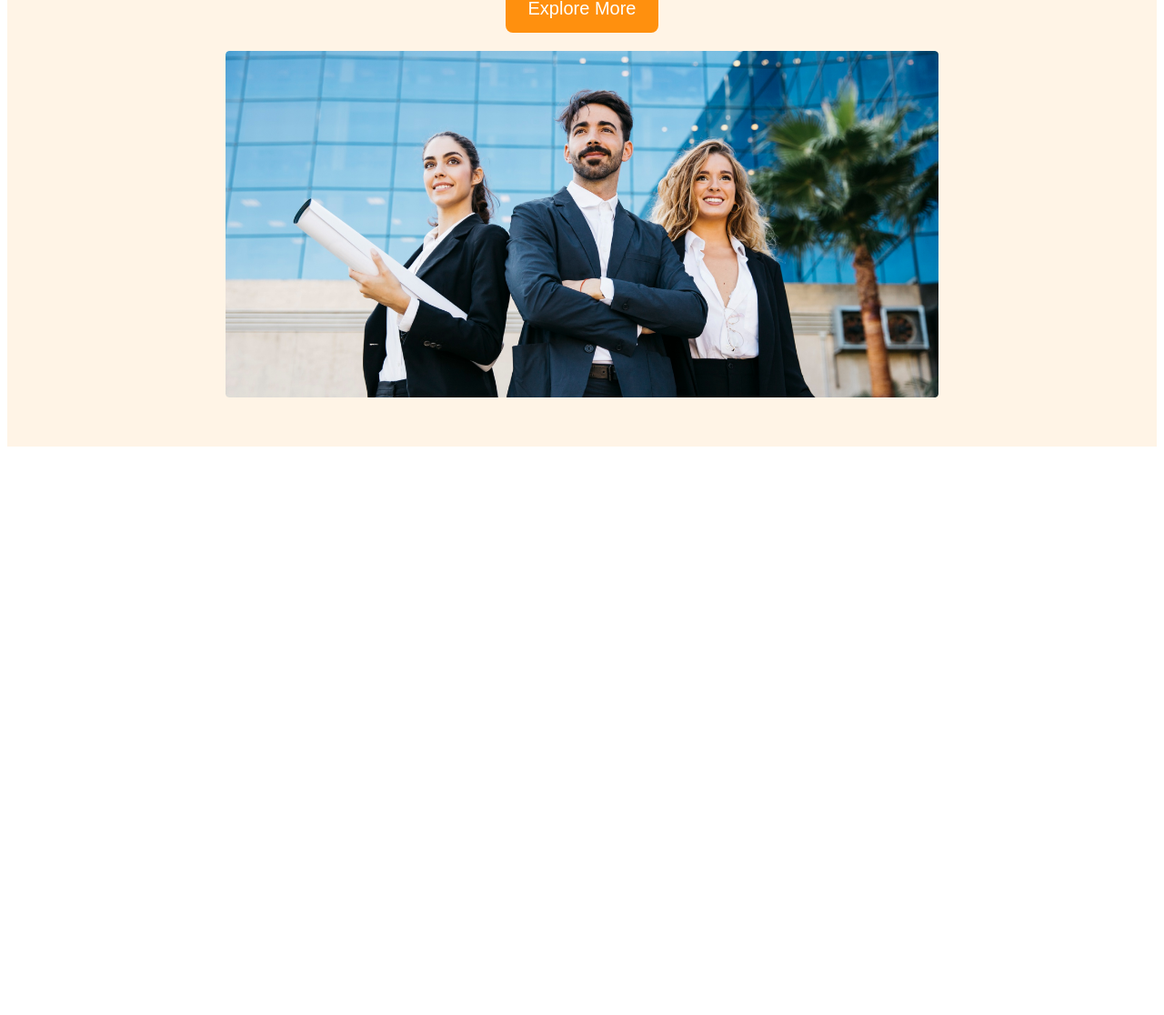
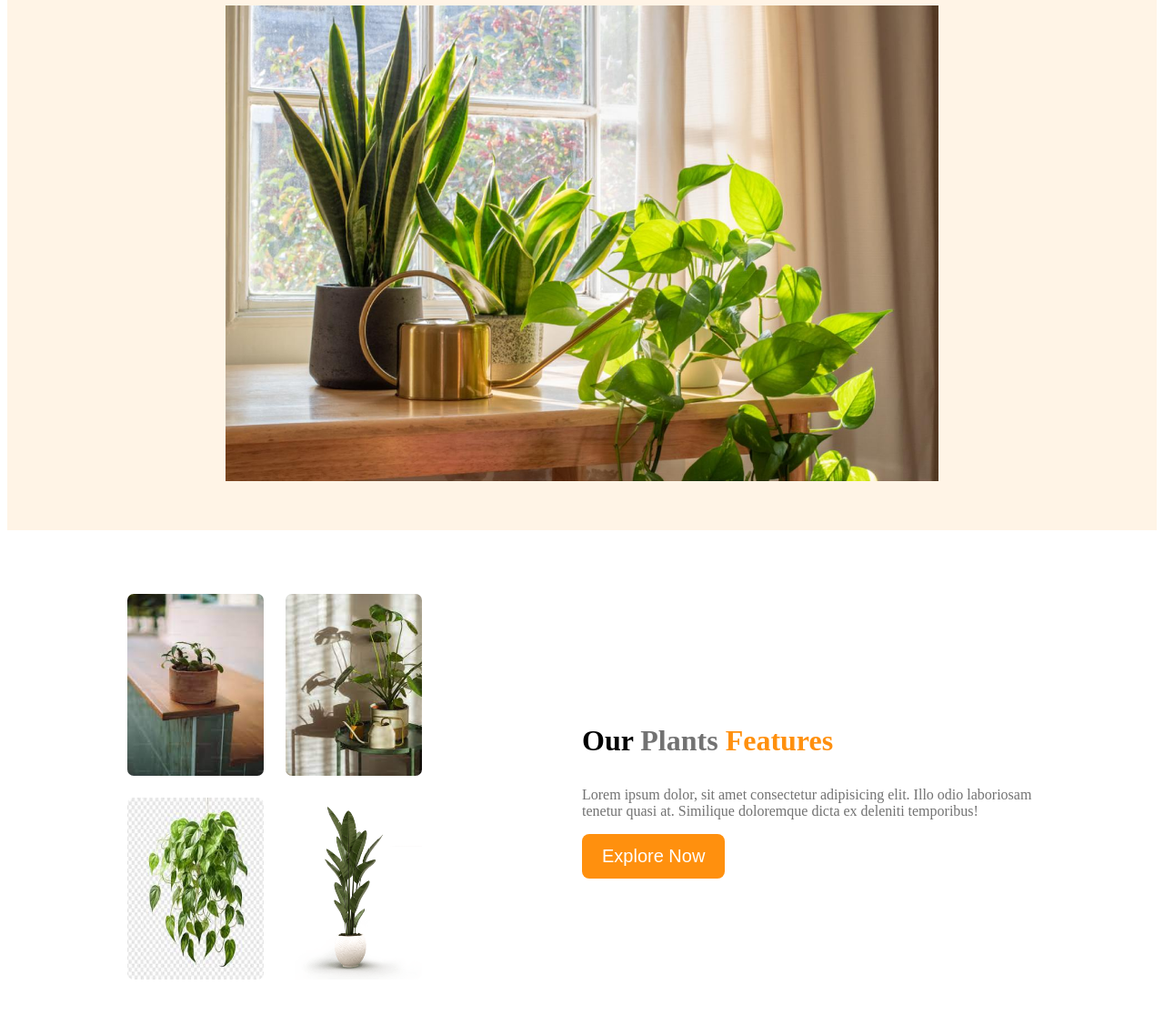
Before and after one commit to SadiaIT21062/g3-arch, a plain HTML site: page index.html in a window 1280 px wide. Shown: the part 352-1468 px from the top of the page at 91% size. Before the commit the page ends 851 px from the top, so only its background shows below. Drawn offline with Linux system fonts and the light colour scheme.

Commit message:
plants features

```diff
--- a/index.html
+++ b/index.html
@@ -9,7 +9,7 @@
 <body>
     <header>
           <nav>
-             <h3 class="nav-title">G3 Architects</h3>
+             <h3 class="nav-title">Indoor Plants</h3>
              <ul>
                 <li><a href="">Home</a></li>
                 <li><a href="">About</a></li>
@@ -19,16 +19,29 @@
           </nav>
           <div class="banner">
               <div class="banner-content">
-                <h1 class="banner-title">Brand New Group of Architects</h1>
+                <h1 class="banner-title">Brand New indoor plants</h1>
                  <p class="banner-description">There are many variations of passages of Lorem Ipsum available, but the majority have suffered alteration in some form, by injected humour, or randomised words which don't look even</p>
                  <button class="btn-primary">Explore More</button>
               </div>
-              <img src="images/banner.png" alt="">
+              <img src="images/banner.jpeg" alt="">
           </div>
     </header>
-
+    <!-- main section -->
     <main>
-
+        <!-- plants section -->
+        <section class="plants-container">
+            <div class="plants-img-container">
+                 <img src="images/plant1.jpg" alt="">
+                 <img src="images/plant2.jpg" alt="">
+                 <img src="images/plant3.jpg" alt="">
+                 <img src="images/plant4.png" alt="">
+            </div>
+            <div class="plants-content">
+                 <h3 class="plants-title">Our <span class="one">Plants</span> <span class="two">Features</span></h3>
+                 <p class="plants-description">Lorem ipsum dolor, sit amet consectetur adipisicing elit. Illo odio laboriosam tenetur quasi at. Similique doloremque dicta ex deleniti temporibus!</p>
+                 <button class="btn-primary">Explore Now</button>
+            </div>
+        </section>
     </main>
 
     <footer>
--- a/styles/arch.css
+++ b/styles/arch.css
@@ -9,7 +9,7 @@ nav{
     align-items:center;
 }
 .nav-title{
-   font-size:2.5rem;
+   font-size:1.6rem;
    font-weight: 700;
    color: #131313;
 }
@@ -42,7 +42,7 @@ nav li{
     color:#FFF;
     font-size: 1.25rem;;
     background: #FF900E;
-    padding:15px 25px;
+    padding:13px 22px;
     cursor:pointer;
     border:0;
 }
@@ -51,21 +51,69 @@ nav li{
     width:100%;
 }
 /* responsive media queries */
+
+
+/* main styles */
+main{
+    max-width:1000px;
+    margin:70px auto;
+}
+/* plants style */
+.plants-container{
+    display:flex;
+    justify-content:space-between;
+    align-items: center;
+}
+.plants-img-container{
+    display: grid;
+    grid-template-columns: repeat(2,1fr);
+    gap: 1.5em;
+
+}
+.plants-container img{
+    width:150px;
+    height: 200px;
+    border-radius: 7px;
+}
+.plants-content{
+    max-width:500px;
+}
+.plants-title{
+    font-size: 2rem;
+}
+.two{
+    color: #FF900E;
+}
+.one{
+    color: var(--Dark-03, #727272);
+    font-weight: 900;
+}
+.plants-description{
+    color: var(--Dark-03, #727272);
+}
 /* mobile devices*/
 @media screen and (max-width:576px){
     header{
         padding:20px;
     }
-    nav{
+    nav,
+    .plants-container{
         flex-direction:column;
     }
+    .plants-img-container{
+        grid-template-columns: 1fr;
+    }
+    .plants-content{
+        padding:15px;
+    }
 }
+
 /* medium devices */
 @media screen and (min-width:576px) and (max-width:960px){
     header{
         padding:50px;
     }
-    nav{
+    nav ,.plants-container{
         flex-direction:column;
     }
 }
```
Also changed, not shown: images/banner.jpeg (added), images/plant1.jpg (added), images/plant2.jpg (added), images/plant3.jpg (added), images/plant4.avif (added), images/plant4.png (added).
